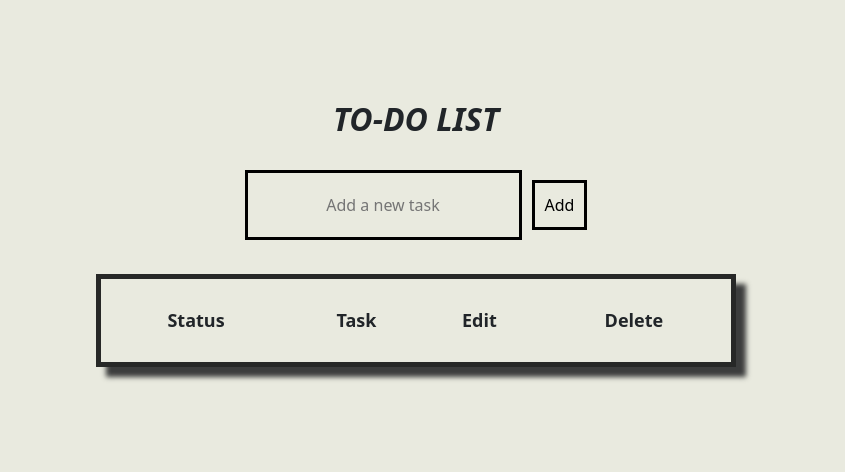
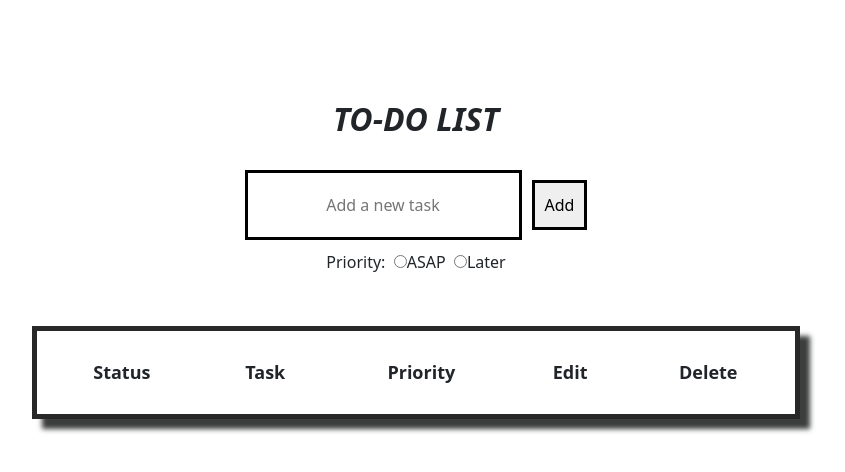
Before and after one commit to clownfish1805/ToDo-List-Application, a React (Create React App) app: page / in a window 1280 px wide. Shown: the top 472 px of the page, without its empty margins (224-1069 px from the left). Built offline with nearby package versions, Linux system fonts and the light colour scheme.

Commit message:
update commit

```diff
--- a/src/Todolist.js
+++ b/src/Todolist.js
@@ -9,14 +9,15 @@ const Todolist=()=>{
     const [newtodo,setNewtodo]=useState([]);   //new state to store the new todo
     const [show,setshow]=useState(false);
     const [editindex,setEdit]=useState();      //one more state to store the edited values
+    const [priority, setPriority] = useState(""); // State to store priority
 
 
     useEffect(() => {
         // Load tasks from local storage on component
         const localTasks = JSON.parse(localStorage.getItem("localTasks"));
 
-        if (localTasks && Array.isArray(localTasks)) { // no new empty array should be inserted
-            setNewtodo(localTasks);
+        if (localTasks && Array.isArray(localTasks)) {       // no new empty array should be inserted
+            setNewtodo(localTasks);               //updates the newtodo with localtask value
         }
     }, []);
 
@@ -33,6 +34,7 @@ const Todolist=()=>{
             const updatedTodos = [...newtodo, newData];
             setNewtodo(updatedTodos);
             setTodo("");                 //to make the input set to none again
+            setPriority(""); // Reset priority after adding
             updateLocalStorage(updatedTodos);      //update the local storage
         }
     }
@@ -48,7 +50,7 @@ const Todolist=()=>{
         if (todo.length !== 0 && editindex !== null) {
             const updatedTodos = newtodo.map((item, index) => {
                 if (index === editindex) {
-                    return { ...item, todo: todo };
+                    return { ...item, todo: todo , priority: priority};
                 }
                 return item;
             });
@@ -56,6 +58,7 @@ const Todolist=()=>{
             setshow(false);      //to show the add button
             setTodo("");
             setEdit(null);
+            setPriority(""); // Reset priority after updating
             updateLocalStorage(updatedTodos);
         }
     }
@@ -78,6 +81,15 @@ const Todolist=()=>{
         updateLocalStorage(updatedTodos);
     };
 
+
+    const handlePriorityChange = (e) => {
+        const priorityValue = e.target.value;
+    setPriority(priorityValue);
+
+    };
+
+
+
     return (
 
          <div className="todo">
@@ -94,6 +106,28 @@ const Todolist=()=>{
             <button onClick={handleAdd}>Add</button> :
             <button onClick={handleUpdate}>Update</button>}
 
+<div>
+                <label>
+                    Priority:  &nbsp;
+                    <input
+                        type="radio"
+                        value="asap"
+                        checked={priority === "asap"}
+                        onChange={handlePriorityChange}
+                    />
+                    ASAP &nbsp;
+                </label>
+                <label>
+                    <input
+                        type="radio"
+                        value="later"
+                        checked={priority === "later"}
+                        onChange={handlePriorityChange}
+                    />
+                     Later
+                </label>
+            </div>
+
             <br></br>
             <br></br>
 
@@ -103,6 +137,7 @@ const Todolist=()=>{
                 <tr>
                     <th>Status</th>
                     <th>Task</th>
+                    <th>Priority</th>
                     <th>Edit</th>
                     <th>Delete</th>
                 </tr>
@@ -117,6 +152,7 @@ const Todolist=()=>{
                         </td>
                         <td style={{ textDecoration: val.completed ? "line-through" : "none" }}>{val.todo}</td>
                         {/* <td>{val.todo}</td> */}
+                        <td>{val.priority || "None"}</td> {/* Display priority, if set, otherwise "None" */}
                         <td><button className="btn btn-success" onClick={() => handleEdit(i)}>Edit</button></td>
                         <td><button className="btn btn-danger" onClick={() => handleDelete(i)}>Delete</button></td>
                     </tr>
--- a/src/todo.css
+++ b/src/todo.css
@@ -1,6 +1,6 @@
 *{
     text-align: center;
-    background-color: rgb(233, 234, 223);
+
     border: 10px;
     justify-content: center;
     align-items: center;
@@ -22,7 +22,7 @@
 .todos-table th,
 .todos-table td {
     vertical-align: middle;
-
+    padding: 3%;
 }
 
 /* .todos-table tbody{
@@ -41,11 +41,11 @@
     border: solid black;
 }
 .totodo{
-  width: 50%;
+  width: 60%;
   border: 5px solid rgb(39, 40, 39);
-  padding: 100px;
   text-align: center;
   margin: auto;
+  padding-right: 20px;
   box-shadow: 10px 10px 5px rgb(60, 61, 61);
   font-size: large;
 }
```
